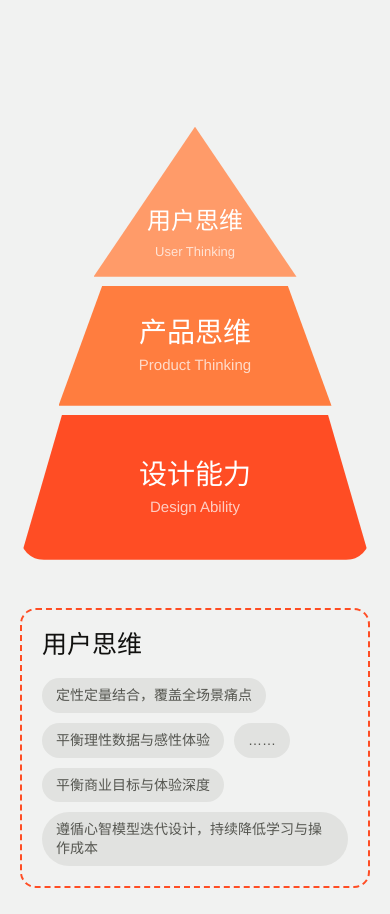
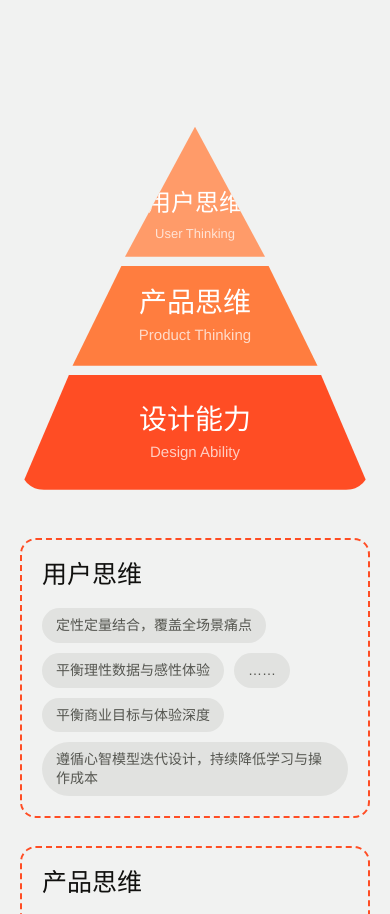
Before and after one commit to Miaaaa857/profile, a React (Vite) app: page /about in a window 390 px wide. Shown: the part 4780-5694 px from the top of the page. Built offline with nearby package versions, Linux system fonts and the light colour scheme; a web font is replaced by a local one.

Commit message:
Shape capability tiers as one pyramid

```diff
--- a/src/styles/global.css
+++ b/src/styles/global.css
@@ -385,16 +385,16 @@ i { font-style: normal; }
 .aa-approach-overlay-title strong { font-size: 18px; line-height: 1.35; letter-spacing: 0; font-weight: 600; }
 .aa-approach__visual figcaption p { margin-top: 16px; color: #696761; font-size: 16px; line-height: 1.6; }
 
-.aa-capability-model { display: grid; grid-template-columns: minmax(480px, .9fr) minmax(0, 1.35fr); align-items: center; gap: clamp(56px, 6vw, 96px); }
+.aa-capability-model { display: grid; grid-template-columns: minmax(560px, .95fr) minmax(0, 1.15fr); align-items: center; gap: clamp(48px, 5vw, 80px); }
 .aa-capability-pyramid { width: 100%; display: flex; flex-direction: column; align-items: center; gap: 14px; }
 .aa-capability-pyramid__level { display: flex; flex-direction: column; align-items: center; justify-content: center; color: #fff; text-align: center; }
 .aa-capability-pyramid__level strong { font-size: clamp(28px, 2.3vw, 42px); line-height: 1.15; font-weight: 600; }
 .aa-capability-pyramid__level span { margin-top: 8px; color: rgba(255, 255, 255, .72); font-size: clamp(15px, 1.25vw, 21px); }
-.aa-capability-pyramid__level--1 { width: 58%; height: 210px; padding: 0 0 28px; justify-content: flex-end; clip-path: polygon(50% 0, 100% 100%, 0 100%); background: #ff9b69; }
+.aa-capability-pyramid__level--1 { width: 100%; height: 180px; padding: 0 0 24px; justify-content: flex-end; clip-path: polygon(50% 0, 70% 100%, 30% 100%); background: #ff9b69; }
 .aa-capability-pyramid__level--1 strong { font-size: clamp(24px, 1.9vw, 32px); white-space: nowrap; }
 .aa-capability-pyramid__level--1 span { font-size: clamp(13px, 1.05vw, 17px); white-space: nowrap; }
-.aa-capability-pyramid__level--2 { width: 78%; height: 160px; clip-path: polygon(16% 0, 84% 0, 100% 100%, 0 100%); background: #ff7d3f; }
-.aa-capability-pyramid__level--3 { width: 100%; height: 190px; clip-path: polygon(12% 0, 88% 0, 100% 100%, 0 100%); border-radius: 0 0 24px 24px; background: var(--accent); }
+.aa-capability-pyramid__level--2 { width: 100%; height: 140px; clip-path: polygon(29% 0, 71% 0, 85% 100%, 15% 100%); background: #ff7d3f; }
+.aa-capability-pyramid__level--3 { width: 100%; height: 160px; clip-path: polygon(14% 0, 86% 0, 100% 100%, 0 100%); border-radius: 0 0 24px 24px; background: var(--accent); }
 .aa-capability-details { display: grid; gap: 28px; }
 .aa-capability-group { padding: 24px 28px 26px; border: 2px dashed var(--accent); border-radius: 20px; }
 .aa-capability-group h2 { font-size: clamp(25px, 2vw, 34px); line-height: 1.2; font-weight: 600; }
@@ -583,9 +583,9 @@ i { font-style: normal; }
   .aa-approach__visual { min-height: 560px; border-radius: 16px; }
   .aa-capability-model { gap: 48px; }
   .aa-capability-pyramid { gap: 9px; }
-  .aa-capability-pyramid__level--1 { height: 150px; padding: 0 0 18px; }
-  .aa-capability-pyramid__level--2 { height: 120px; }
-  .aa-capability-pyramid__level--3 { height: 145px; }
+  .aa-capability-pyramid__level--1 { height: 130px; padding: 0 0 16px; }
+  .aa-capability-pyramid__level--2 { height: 100px; }
+  .aa-capability-pyramid__level--3 { height: 115px; }
   .aa-capability-group { padding: 20px; border-radius: 16px; }
   .aa-capability-group > div { gap: 10px; }
   .aa-capability-group span { max-width: 100%; padding: 8px 14px; white-space: normal; }
```
